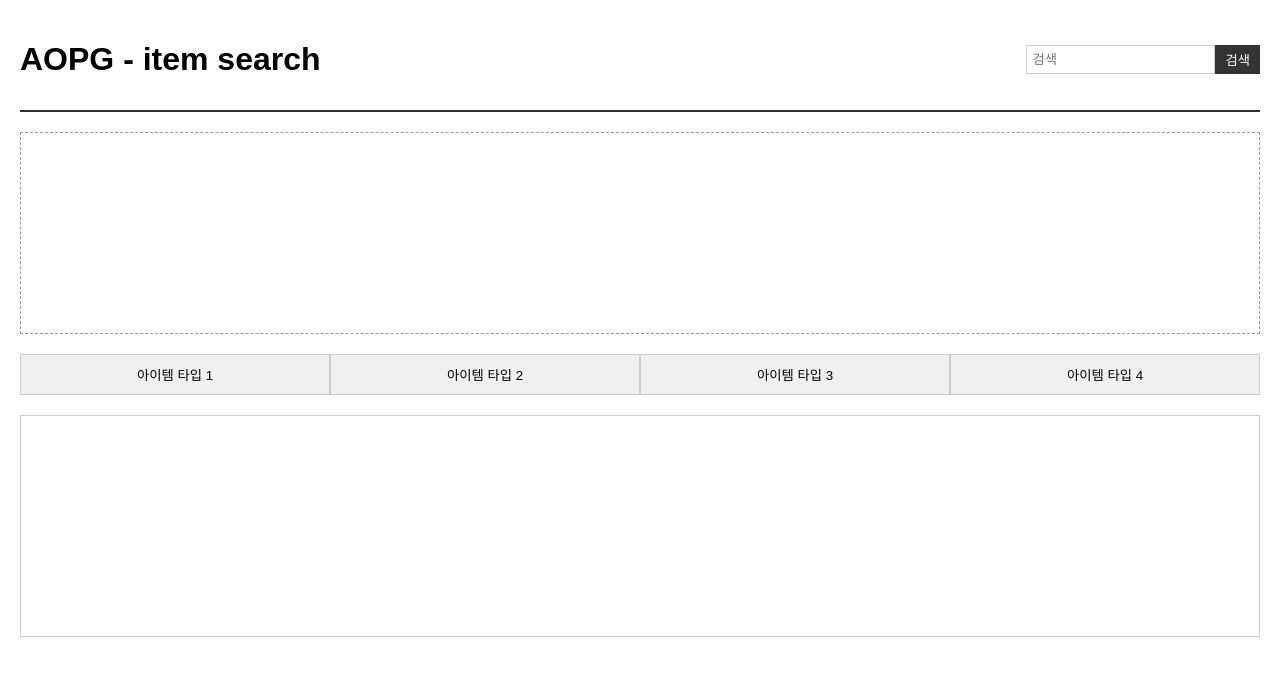
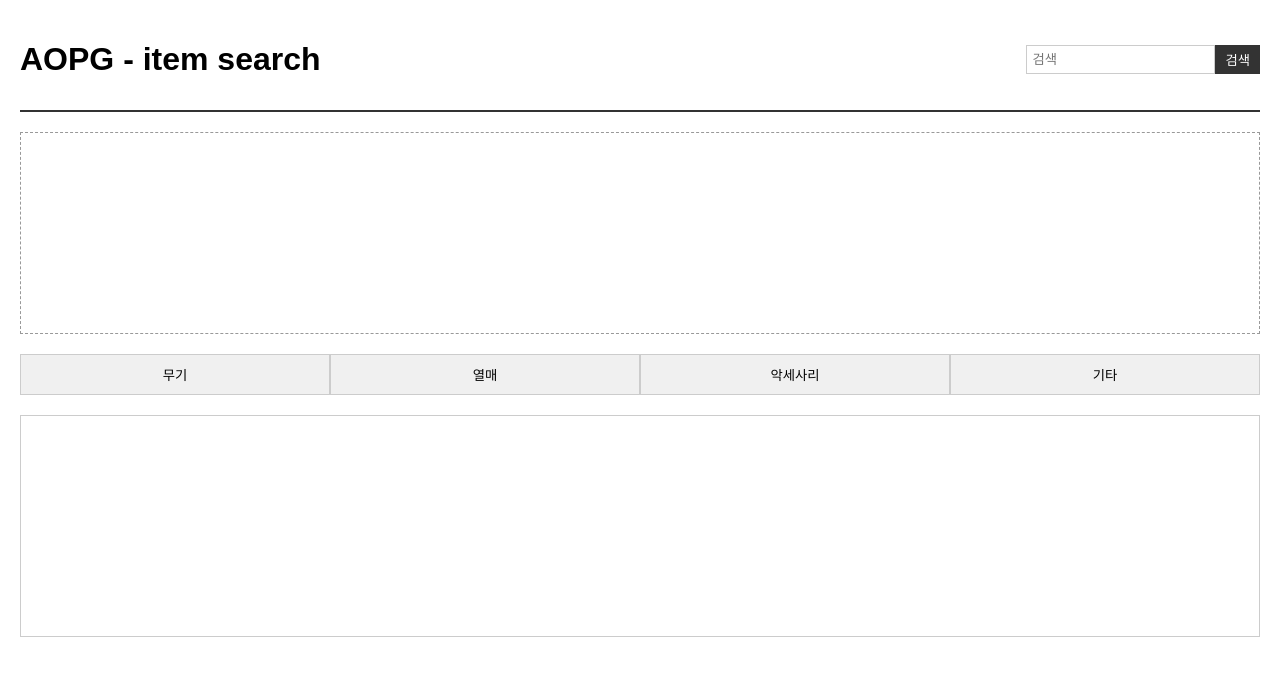
Before and after one commit to hbhybh/Test-1, a plain HTML site: page index.html in a window 1280 px wide. Drawn offline with Linux system fonts and the light colour scheme.

Commit message:
Update index.html

```diff
--- a/index.html
+++ b/index.html
@@ -57,10 +57,10 @@
         </div>
 
     <div class="item-types" id="itemTypeButtons">
-        <button data-type="type1">아이템 타입 1</button>
-        <button data-type="type2">아이템 타입 2</button>
-        <button data-type="type3">아이템 타입 3</button>
-        <button data-type="type4">아이템 타입 4</button>
+        <button data-type="type1">무기</button>
+        <button data-type="type2">열매</button>
+        <button data-type="type3">악세사리</button>
+        <button data-type="type4">기타</button>
     </div>
 
     <div class="results-container" id="resultsContainer">
```
